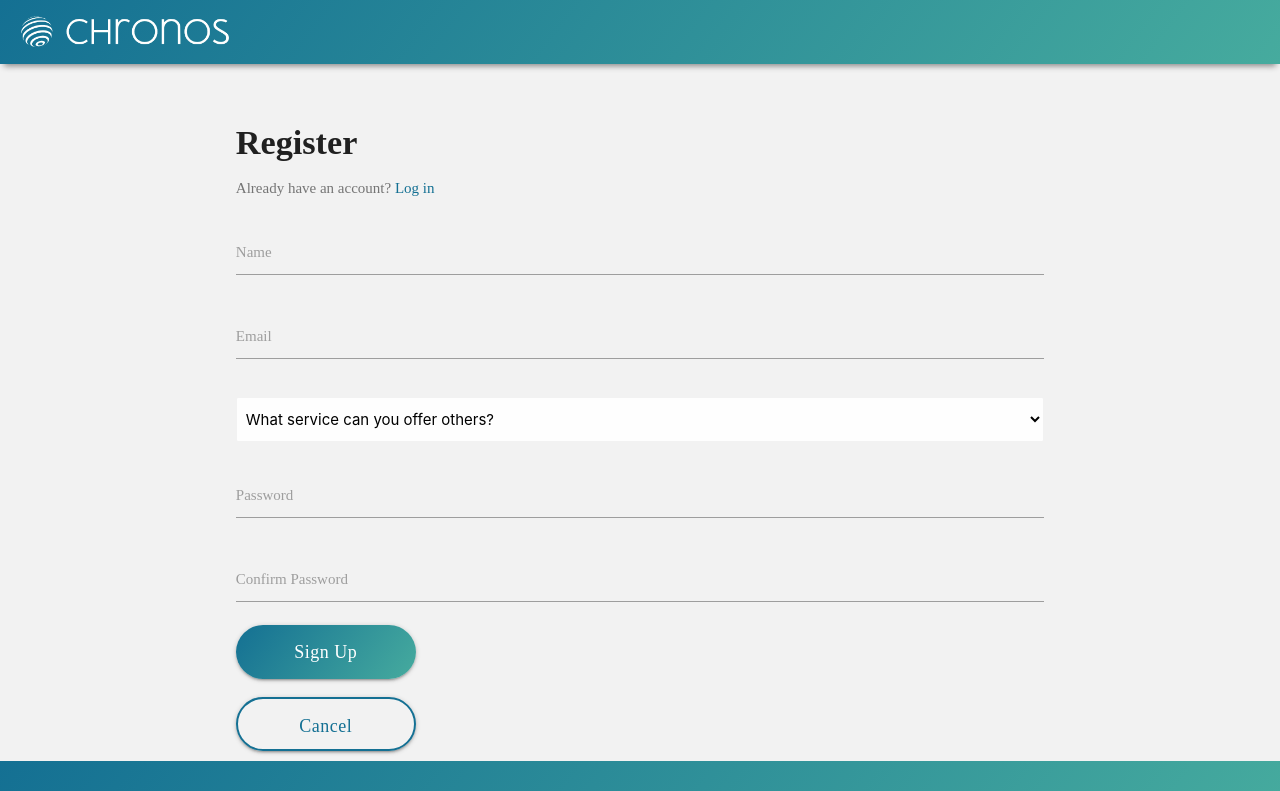
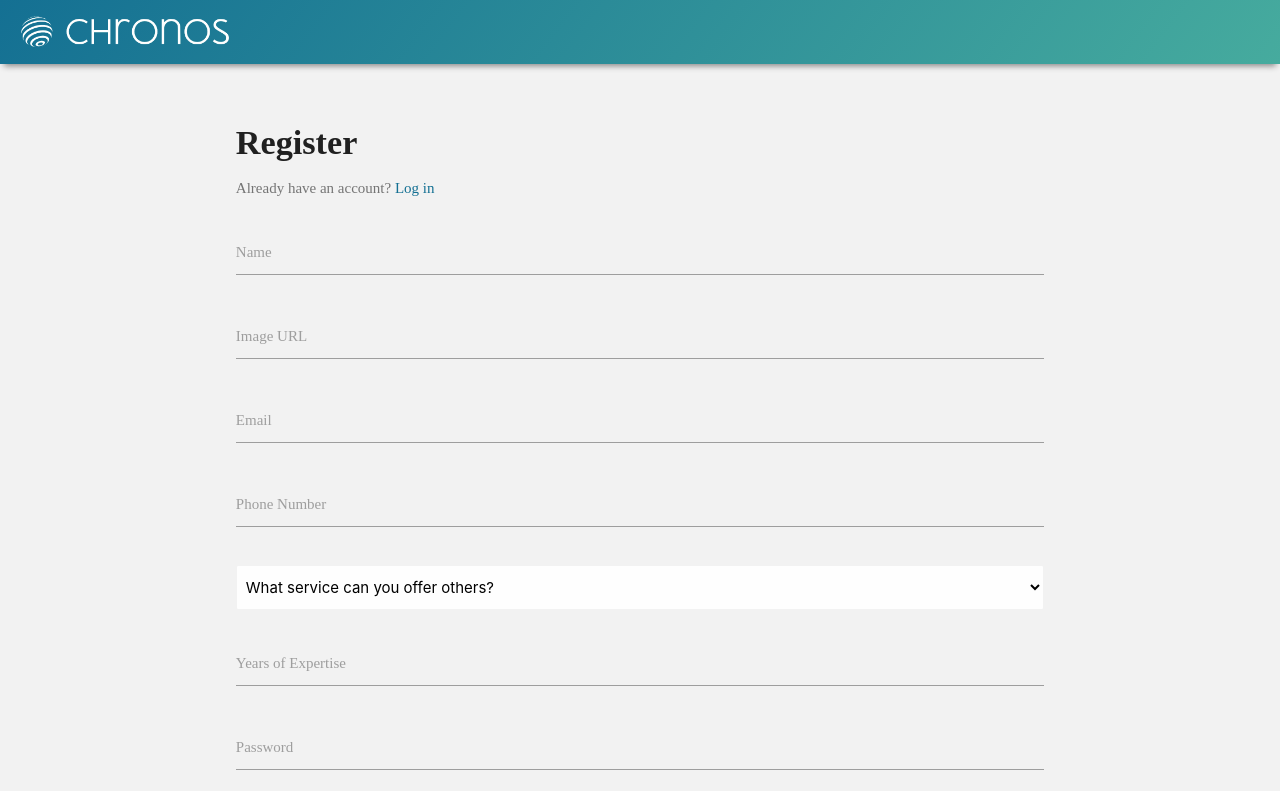
Before and after one commit to marcoriesgo01/chronos-app, a React (Create React App) app in the folder client/: page /register in a window 1280 px wide. Shown: the top 791 px of the page. Built offline with nearby package versions, Linux system fonts and the light colour scheme; a web font is replaced by a local one.

Commit message:
showing users, moving forward

```diff
--- a/client/src/App.css
+++ b/client/src/App.css
@@ -269,8 +269,23 @@ main {
     margin-right: 5%;
 }
 
+#log-out-button-category {
+    float: right;
+    height: 40px !important;
+    width: 110px;
+    margin-top: 25px;
+    background: white;
+    border: 1px solid red;
+    color: red;
+    padding-top: 2px;
+}
+
+#log-out-button-category:hover {
+    text-decoration: underline;
+}
+
 .category-name {
-
+    display: inline-block;
 }
 
 .category-description {
@@ -283,3 +298,44 @@ main {
     margin-top: 10%;
     color: rgb(101, 101, 101);
 }
+
+.user-card {
+    border-top: 2px solid rgba(70,171,158,1);
+    height: 250px;
+    margin-top: 30px;
+    padding-top: 10px;
+}
+
+.user-card-image {
+    display: inline-block;
+    width: 32%;
+    height: 100%;
+}
+
+.user-card-image img {
+    border-radius: 50%;
+    margin-top: 5%;
+    margin-left: 20%;
+}
+
+.user-card-content {
+    display: inline-block;
+    width: 65%;
+    height: 100%;
+    padding-top: 1%;
+}
+
+.user-card-content h5 {
+    padding-top: 3px;
+}
+
+#cancel-register-button {
+    width: 180px;
+    background: none;
+    border: 2px solid rgba(20,112,147,1);
+    color: rgba(20,112,147,1);
+    font-size: 18px;
+    height: 54px;
+    display: inline-block;
+    margin-bottom: 3em;
+}
--- a/client/src/components/auth/Register.js
+++ b/client/src/components/auth/Register.js
@@ -12,8 +12,11 @@ class Register extends Component {
     super();
     this.state = {
       name: "",
+      image: "",
       email: "",
+      phone: "",
       categoryId: "",
+      expertiseYears: "",
       password: "",
       password2: "",
       errors: {}
@@ -45,8 +48,11 @@ class Register extends Component {
     e.preventDefault();
     const newUser = {
       name: this.state.name,
+      image: this.state.image,
       email: this.state.email,
+      phone: this.state.phone,
       categoryId: this.state.categoryId,
+      expertiseYears: this.state.expertiseYears,
       password: this.state.password,
       password2: this.state.password2
     };
@@ -84,6 +90,20 @@ class Register extends Component {
               <div className="input-field col s12">
                 <input
                   onChange={this.onChange}
+                  value={this.state.image}
+                  error={errors.image}
+                  id="image"
+                  type="text"
+                  className={classnames("", {
+                    invalid: errors.image
+                  })}
+                />
+                <label htmlFor="name">Image URL</label>
+                <span className="red-text">{errors.name}</span>
+              </div>
+              <div className="input-field col s12">
+                <input
+                  onChange={this.onChange}
                   value={this.state.email}
                   error={errors.email}
                   id="email"
@@ -94,6 +114,20 @@ class Register extends Component {
                 />
                 <label htmlFor="email">Email</label>
                 <span className="red-text">{errors.email}</span>
+              </div>
+              <div className="input-field col s12">
+                <input
+                  onChange={this.onChange}
+                  value={this.state.phone}
+                  error={errors.phone}
+                  id="phone"
+                  type="text"
+                  className={classnames("", {
+                    invalid: errors.phone
+                  })}
+                />
+                <label htmlFor="name">Phone Number</label>
+                <span className="red-text">{errors.phone}</span>
               </div>
               <div class="input-field col s12">
                 <select class="browser-default"
@@ -114,6 +148,20 @@ class Register extends Component {
                   <option value="Electrician">Electrician</option>
                   <option value="Handyman">Handyman</option>
                 </select>
+              </div>
+              <div className="input-field col s12">
+                <input
+                  onChange={this.onChange}
+                  value={this.state.expertiseYears}
+                  error={errors.expertiseYears}
+                  id="expertiseYears"
+                  type="text"
+                  className={classnames("", {
+                    invalid: errors.expertiseYears
+                  })}
+                />
+                <label htmlFor="name">Years of Expertise</label>
+                <span className="red-text">{errors.expertiseYears}</span>
               </div>
               <div className="input-field col s12">
                 <input
@@ -148,7 +196,7 @@ class Register extends Component {
                   Sign up
                 </button>
                 <br />
-                <Link to="/" className="btn btn-large waves-effect waves-light hoverable" id="log-in-button">Cancel</Link>
+                <Link to="/" className="btn btn-large waves-effect waves-light hoverable" id="cancel-register-button">Cancel</Link>
               </div>
             </form>
           </div>
--- a/client/src/components/categories/CategoryDashboard.js
+++ b/client/src/components/categories/CategoryDashboard.js
@@ -150,11 +150,33 @@ class CategoryDashboard extends Component {
       <div id="category-main-container">
         <div>
           <h3 className="category-name">{category.name}</h3>
+          <button onClick={this.onLogoutClick} className="btn waves-effect waves-light hoverable" id="log-out-button-category">
+            Logout
+          </button>
           <h5 className="category-description">{category.description}</h5>
         </div>
         { this.state.categoryUsers.length === 0 ?
         <div className="no-users-message-container">
           <h5 className="no-users-message-text">There are currently no users in the {category.name} category, {this.props.auth.user.name.split(" ")[0]}.</h5>
+        </div>
+        :null }
+        { this.state.categoryUsers.length > 0 ?
+        <div className="category-users-container">
+          {this.state.categoryUsers.map( user => {
+              return (
+                <div className="user-card">
+                    <div className="user-card-image">
+                        <img src={user.image} alt="category"/>
+                    </div>
+                    <div className="user-card-content">
+                        <h4>{user.name}</h4>
+                        <h5>Years of Experience: {user.expertiseYears}</h5>
+                        <h5>Email: {user.email}</h5>
+                        <h5>Phone: {user.phone}</h5>
+                    </div>
+                </div>
+              )
+            })}
         </div>
         :null }
         {/* <div className="category-container">
```
Also changed, not shown: 2 other files (tests, documents, lock files or other folders).
